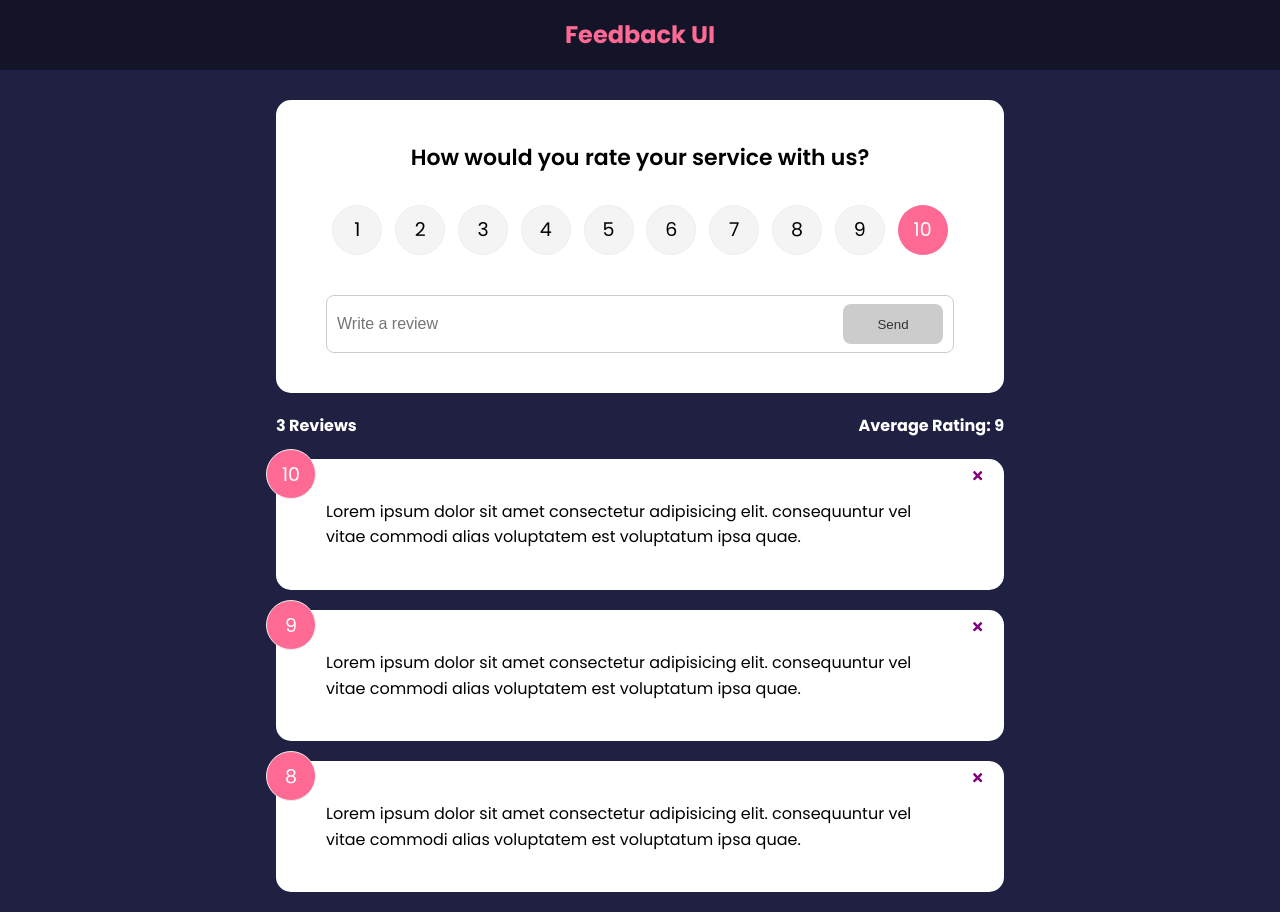
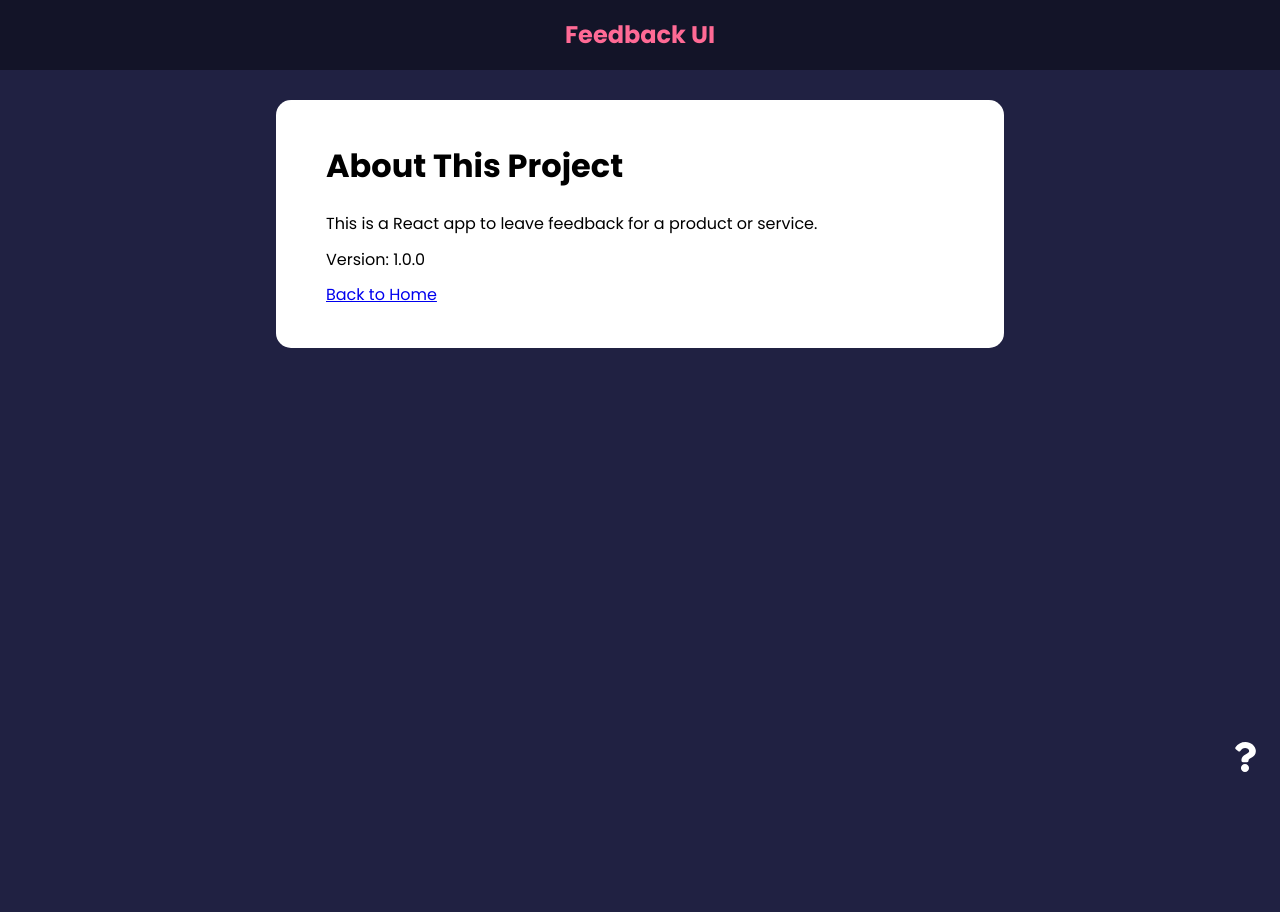
Before and after one commit to jonhayjr/feedback-ui-app, a React (Create React App) app: page /about in a window 1280 px wide. After the commit the page ends 800 px from the top, so only its background shows below. Built offline with nearby package versions, Linux system fonts and the light colour scheme.

Commit message:
Added About page and routing

```diff
--- a/package.json
+++ b/package.json
@@ -10,6 +10,7 @@
     "react": "^17.0.2",
     "react-dom": "^17.0.2",
     "react-icons": "^4.3.1",
+    "react-router-dom": "^6.2.1",
     "react-scripts": "5.0.0",
     "uuid": "^8.3.2",
     "web-vitals": "^2.1.2"
--- a/src/App.js
+++ b/src/App.js
@@ -1,4 +1,5 @@
 import {useState} from 'react';
+import {BrowserRouter as Router, Routes, Route} from 'react-router-dom';
 import {v4 as uuidv4} from 'uuid';
 
 /*Import Components */
@@ -6,6 +7,8 @@
 import FeedbackList from './components/FeedbackList';
 import FeedbackStats from './components/FeedbackStats';
 import FeedbackForm from './components/FeedbackForm';
+import AboutPage from './pages/AboutPage';
+import AboutIconLink from './components/AboutIconLink';
 
 /* Import data */
 import FeedbackData from './data/FeedbackData';
@@ -32,12 +35,22 @@
 
     return (
         <>
+            <Router>
                 <Header />
                     <div className='container'>
+                        <Routes>
+                            <Route path="" element={
+                                <>
                                     <FeedbackForm handleAdd={addFeedback}/>
                                     <FeedbackStats feedback={feedback}/>
                                     <FeedbackList feedback={feedback} handleDelete={deleteFeedback}/>
+                                </>
+                            }/>
+                            <Route path="/about" element={<AboutPage/>}/>
+                        </Routes>
+                        <AboutIconLink/>
                     </div>
+            </Router>
         </>
     )
 }
--- /dev/null
+++ b/src/components/AboutIconLink.jsx
@@ -0,0 +1,15 @@
+import { Link } from 'react-router-dom';
+
+import { FaQuestion } from 'react-icons/fa';
+
+const AboutIconLink = () => {
+    return (
+        <div className="about-link">
+            <Link to="/about">
+                <FaQuestion size={30}/>
+            </Link>
+        </div>
+    )
+}
+
+export default AboutIconLink
--- a/src/index.css
+++ b/src/index.css
@@ -209,6 +209,7 @@
   margin: 10px 0;
 }
 
+
 @media (max-width: 600px) {
   .rating li {
     margin: 10px 3px;
--- /dev/null
+++ b/src/pages/AboutPage.jsx
@@ -0,0 +1,21 @@
+import {Link} from 'react-router-dom';
+
+/* Import Components */
+import Card from '../components/shared/Card';
+
+const AboutPage = () => {
+    return (
+        <Card>
+            <div className="about">
+                <h1>About This Project</h1>
+                <p>This is a React app to leave feedback for a product or service.</p>
+                <p>Version: 1.0.0</p>
+            </div>
+            <p>
+                <Link to="/">Back to Home</Link>
+            </p>
+        </Card>
+    )
+}
+
+export default AboutPage
```
Also changed, not shown: 1 other file (tests, documents, lock files or other folders). Lines whose indentation alone changed are shown as unchanged.
